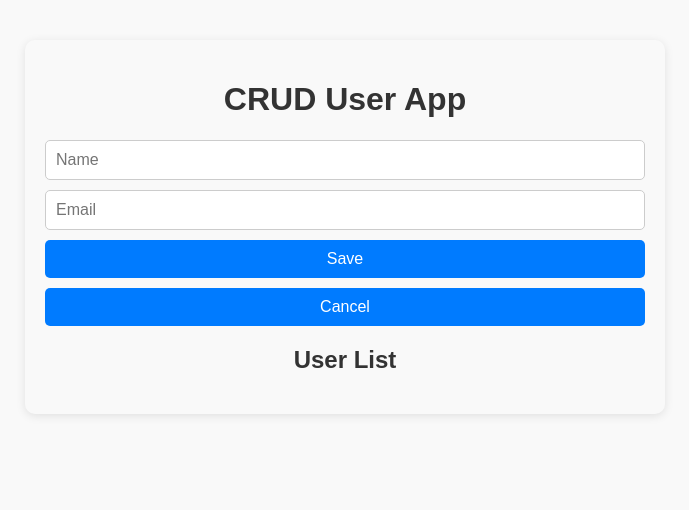
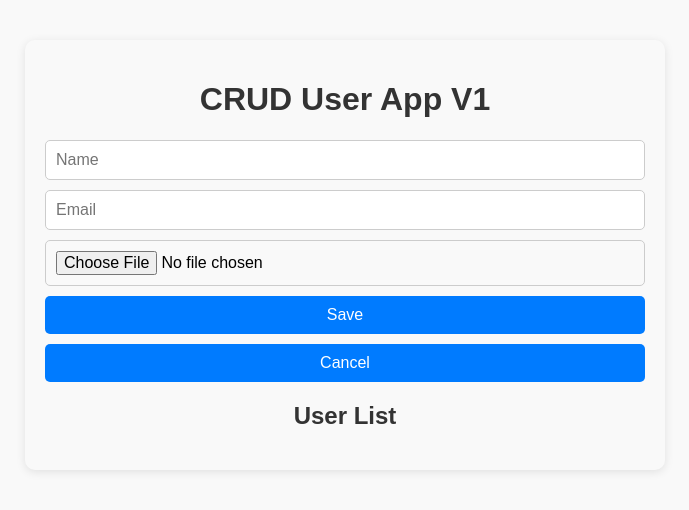
Before and after one commit to studydny182/node-js-app, a website: page public/index.html in a window 1280 px wide. Shown: the whole page, without its empty margins (295-984 px from the left). Drawn offline with Linux system fonts and the light colour scheme; no server answers.

Commit message:
tambah v1

```diff
--- a/public/index.html
+++ b/public/index.html
@@ -2,7 +2,7 @@
 <html lang="en">
 <head>
   <meta charset="UTF-8">
-  <title>CRUD Users App v3</title>
+  <title>CRUD Users App </title>
   <style>
     body {
       font-family: Arial, sans-serif;
@@ -69,12 +69,13 @@
   </style>
 </head>
 <body>
-  <h1>CRUD User App</h1>
+  <h1>CRUD User App V1</h1>
 
   <form id="userForm">
     <input type="hidden" id="userId">
     <input type="text" id="name" placeholder="Name" required>
     <input type="email" id="email" placeholder="Email" required>
+    <input type="file" id="photo" name="photo" accept="image/*">
     <button type="submit">Save</button>
     <button type="button" onclick="resetForm()">Cancel</button>
   </form>
```
